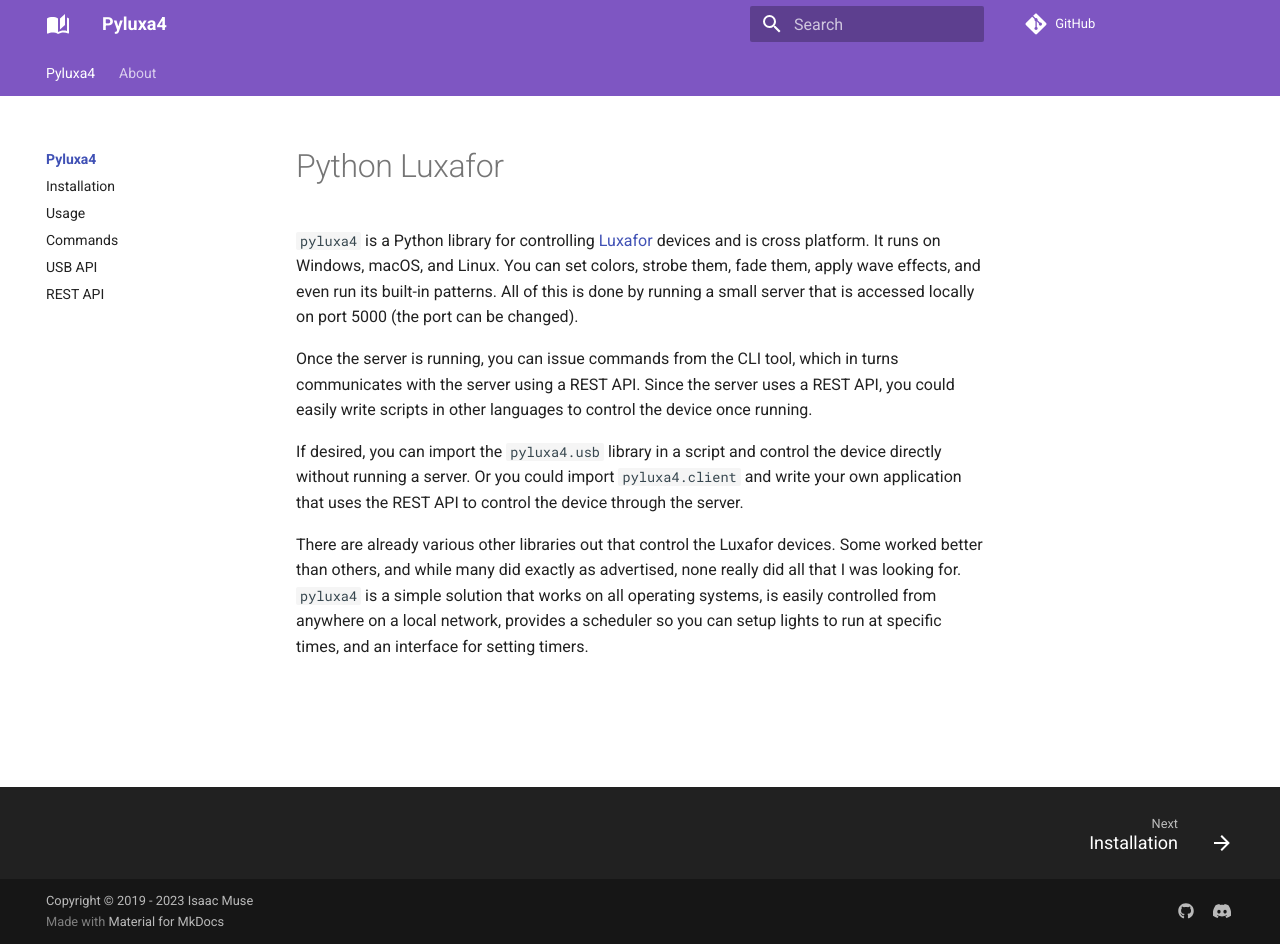
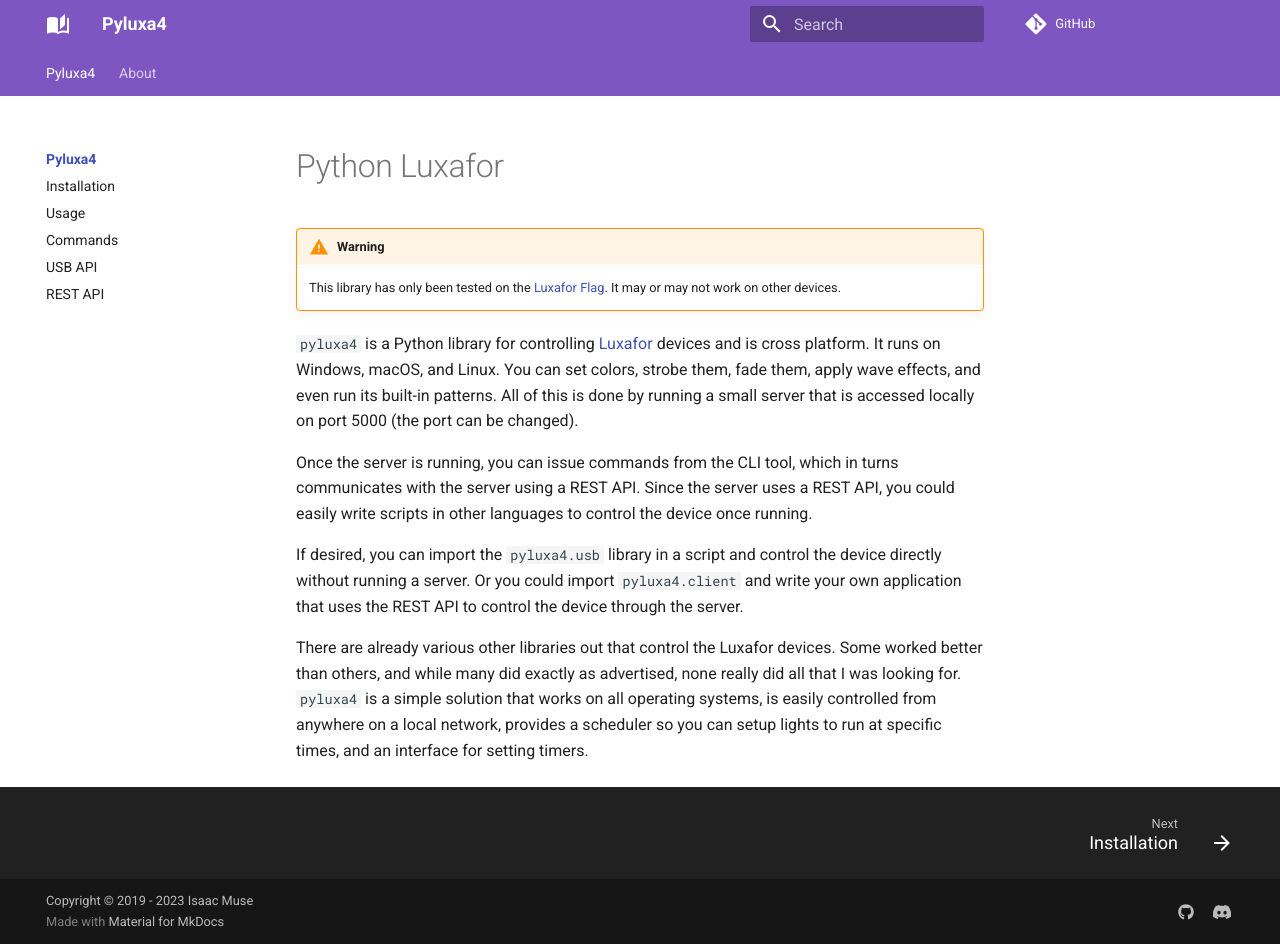
Before and after one commit to facelessuser/pyluxa4, an MkDocs documentation site: the page built from docs/src/markdown/index.md, in a window 1280 px wide and 944 px high. Built offline with MkDocs 1.6.1 and Material for MkDocs 9.7.7, drawn with Linux system fonts in a browser that asks for light colours; comment, search, counter and statistics services are not loaded.

Commit message:
Add note that this library is only tested with the "Flag" device

```diff
--- a/docs/src/markdown/index.md
+++ b/docs/src/markdown/index.md
@@ -1,4 +1,9 @@
 # Python Luxafor
+
+/// warning
+This library has only been tested on the [Luxafor Flag](https://luxafor.com/product/flag/). It may or may not work on
+other devices.
+///
 
 `pyluxa4` is a Python library for controlling [Luxafor][luxafor] devices and is cross platform. It runs on Windows,
 macOS, and Linux. You can set colors, strobe them, fade them, apply wave effects, and even run its built-in patterns.
```
Also changed, not shown: README.md (+5 -1 lines).
